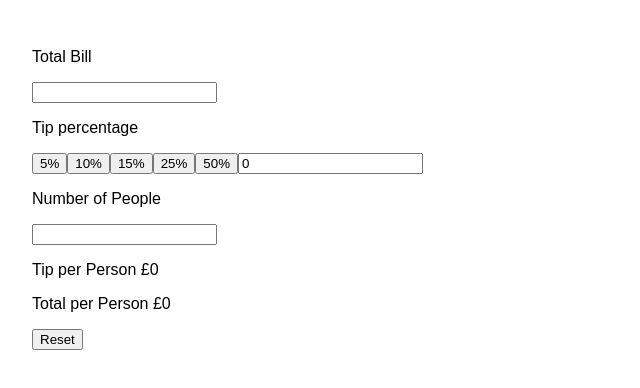
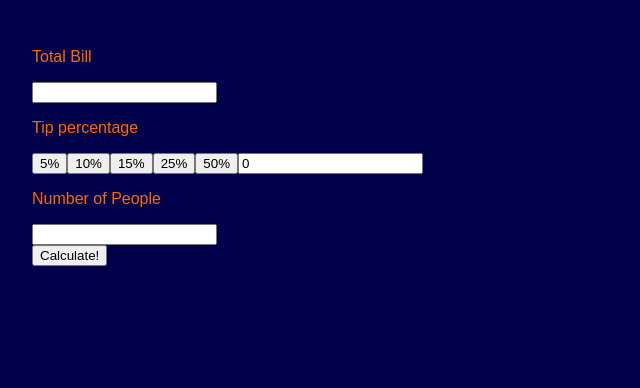
Before and after one commit to Phildallen/bill-spliting-calculator, a React (Create React App) app: page / in a window 1280 px wide. Shown: the top 388 px of the page, without its empty margins (0-640 px from the left). Built offline with nearby package versions, Linux system fonts and the light colour scheme; a web font is replaced by a local one.

Commit message:
split into two pages

```diff
--- a/src/components/Amounts/index.js
+++ b/src/components/Amounts/index.js
@@ -4,12 +4,16 @@ const BillSplitter = () => {
     const [bill, setBill] = useState('')
     const [tipPercentage, setTipPercentage] = useState(0)
     const [numOfPeople, setNumOfPeople] = useState('')
+    const [view, setView] = useState('enterValues')
 
     function reset(){
         setBill('0')
         setTipPercentage(0)
         setNumOfPeople(0)
+        setView('enterValues')
     }
+
+    if (view === 'enterValues') {
     return (
     <>
         <div>
@@ -34,11 +38,30 @@ const BillSplitter = () => {
         <input name="numOfPeople" value={numOfPeople} onChange={e => setNumOfPeople(e.target.value)}/>
     </div>
         <div>
-        <p>Tip per Person £{numOfPeople > 0 ? (((bill * tipPercentage)*100)/(numOfPeople * 10000)).toFixed(2) : '0'}</p>
-        <p>Total per Person £{numOfPeople > 0 ? ((bill * 100 * (100+(tipPercentage)))/(numOfPeople * 10000)).toFixed(2) : '0'}</p>
-        <button onClick={() => reset()}>Reset</button>
+        <button onClick={() => setView('showCalculation')}>Calculate!</button>
     </div>
-    </>)
+    </>
+    )} else if (view === "showCalculation")
+    {
+    return (
+        <>
+            <div>
+                <p>Tip per Person £{numOfPeople > 0 ? (((bill * tipPercentage)*100)/(numOfPeople * 10000)).toFixed(2) : '0'}</p>
+                <p>Total per Person £{numOfPeople > 0 ? ((bill * 100 * (100+(tipPercentage)))/(numOfPeople * 10000)).toFixed(2) : '0'}</p>
+                <button onClick={() => reset()}>Reset</button>
+            </div>
+        </>
+    )}
+    {
+        return (
+            <>
+                <div>
+                    <p>Something has gone wrong!</p>
+                    <button onClick={() => reset()}>Reset</button>
+                </div>
+            </>
+        )
+    }
 }
 
 export default BillSplitter
--- a/src/components/css/index.css
+++ b/src/components/css/index.css
@@ -7,9 +7,8 @@ body {
     margin:2rem;
     display: flex;
     flex-wrap: wrap;
+    background-color: #00004b;
+    color: #ff6600;
+    font-weight: 400;
+    font-size: 2vh;
 }
-
-code {
-    font-family: source-code-pro, Menlo, Monaco, Consolas, 'Courier New',
-    monospace;
-}
```
